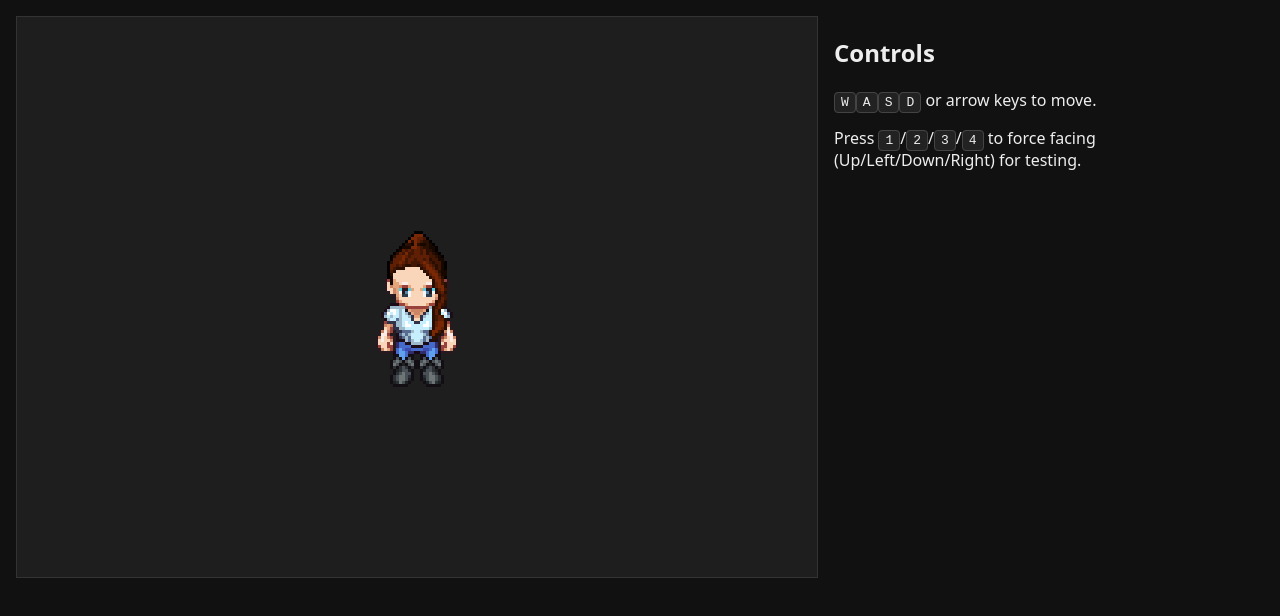
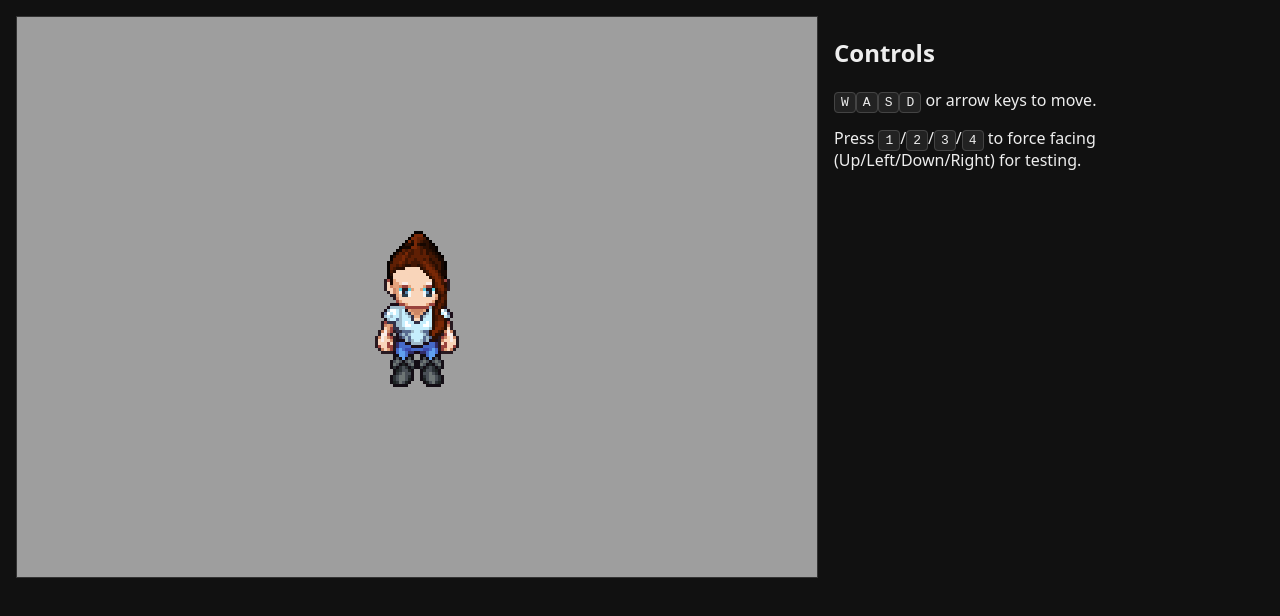
Before and after one commit to brielleporter/growingstars, a plain HTML site: page index.html in a window 1280 px wide. Drawn offline with Linux system fonts and the light colour scheme.

Commit message:
add background

```diff
--- a/index.html
+++ b/index.html
@@ -26,6 +26,7 @@
 (() => {
   // ===== Your sheet =====
   const SPRITE_SRC = "assets/sprites/walk.png"; // <-- make sure this file sits next to this HTML
+  const BG_SRC     = "assets/maps/home.png";   // background tilemap image
 
   // Grid (fixed per your sheet)
   const COLS = 9;     // frames per row
@@ -48,6 +49,8 @@
 
   const img = new Image();
   img.src = SPRITE_SRC;
+  const bg = new Image();
+  bg.src = BG_SRC;
 
   const keys = new Set();
   const player = {
@@ -125,6 +128,12 @@
 
   function draw() {
     ctx.clearRect(0, 0, canvas.width, canvas.height);
+    // draw background first (if loaded)
+    if (bg.complete) {
+      // Simple fill to canvas. For pixel-perfect look, consider integer scaling later.
+      ctx.drawImage(bg, 0, 0, canvas.width, canvas.height);
+    }
+
     if (!img.complete || !FRAME_W) return;
 
     const sx = player.frame * FRAME_W;
```
